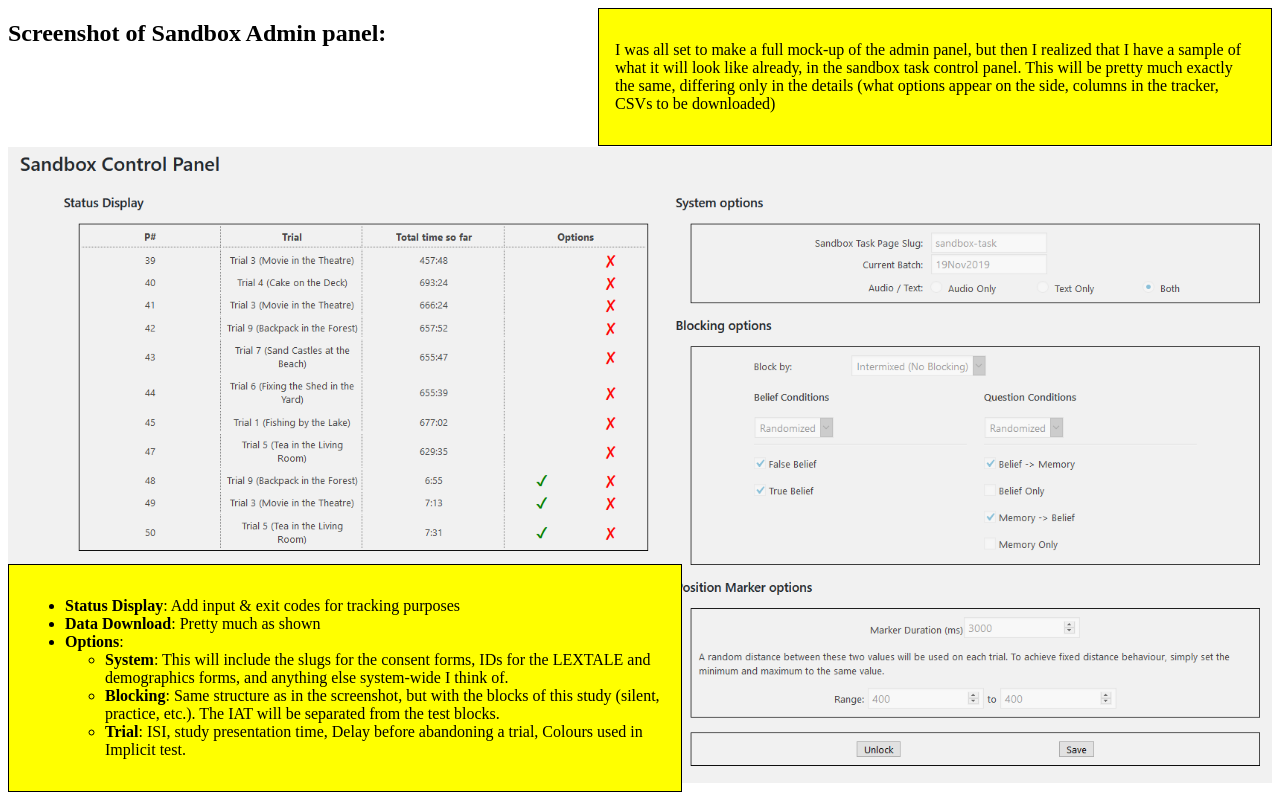
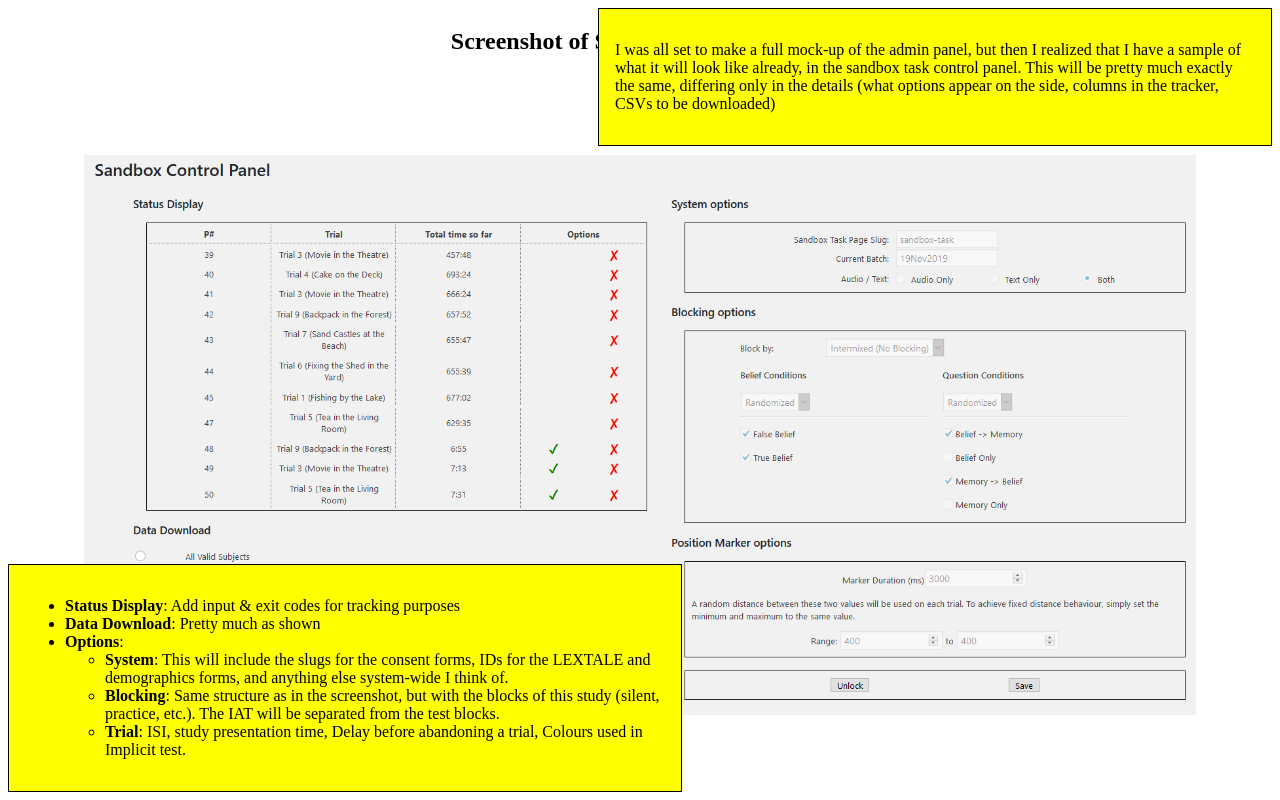
Before and after one commit to ragav-kumar/production-effect-mockup, a plain HTML site: page admin.html in a window 1280 px wide. Drawn offline with Linux system fonts and the light colour scheme.

Commit message:
css fix for admin panel

```diff
--- a/style.less
+++ b/style.less
@@ -51,10 +51,17 @@ form {
 	}
 
 }
-.tracker {
-	max-width: 100%;
-	margin-top: 5em;
+.admin-panel {
+	display: flex;
+	flex-direction: column;
+	align-items: center;
+	.tracker {
+		max-width: 100%;
+		max-height: 70vh;
+		margin-top: 5em;
+	}
 }
+
 .present {
 	position: absolute;
 	left: 50%;
```
Also changed, not shown: style.css.
